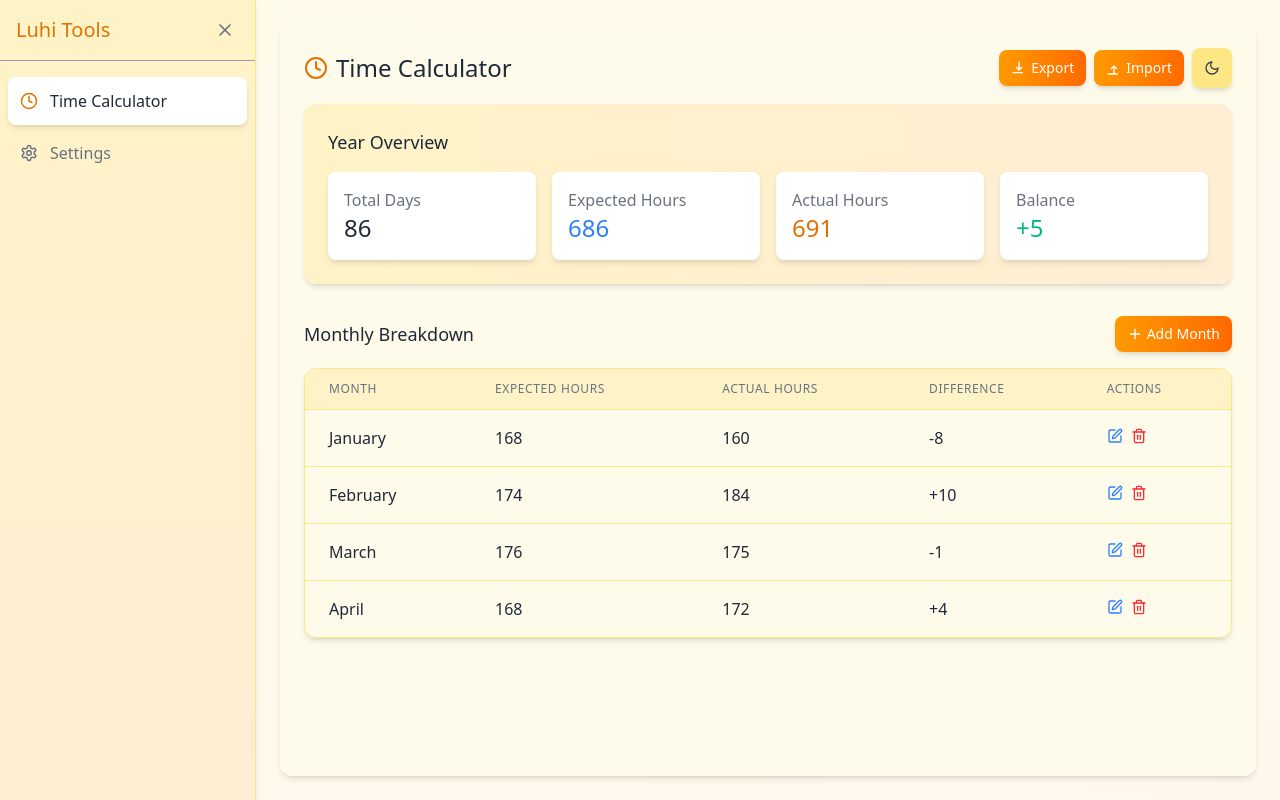
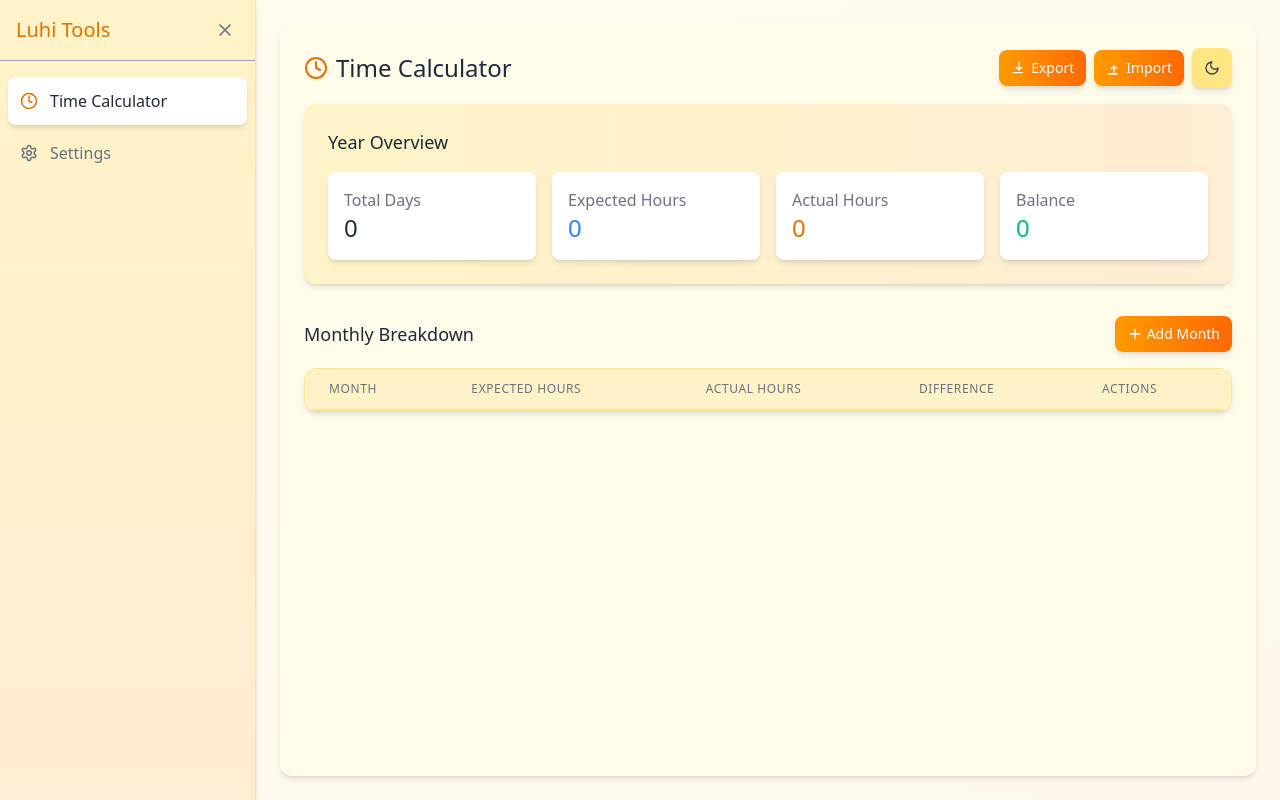
Before and after one commit to Joseph101GH/luhi-tools, a React (Vite) app: page / in a window 1280 px wide. Built offline with nearby package versions, Linux system fonts and the light colour scheme.

Commit message:
Remove test data and improve month entry with hours and minutes input

```diff
--- a/src/App.tsx
+++ b/src/App.tsx
@@ -12,12 +12,7 @@ const App: React.FC = () => {
   const [isSidebarOpen, setSidebarOpen] = useState(true);
   const [activeTool, setActiveTool] = useState('time');
   const [darkMode, setDarkMode] = useState(false);
-  const [months, setMonths] = useState<MonthData[]>([
-    { name: "January", expected: 168, actual: 160, diff: -8 },
-    { name: "February", expected: 174, actual: 184, diff: 10 },
-    { name: "March", expected: 176, actual: 175, diff: -1 },
-    { name: "April", expected: 168, actual: 172, diff: 4 },
-  ]);
+  const [months, setMonths] = useState<MonthData[]>([]);
 
   const tools = [
     { id: 'time', name: 'Time Calculator', icon: <Clock size={18} /> },
@@ -64,25 +59,39 @@ const App: React.FC = () => {
   // Function to edit a month
   const handleEditMonth = (index: number) => {
     const monthToEdit = months[index];
-    // In a real app, you would show a form/modal here
-    const newExpected = prompt(`Enter new expected hours for ${monthToEdit.name}:`, monthToEdit.expected.toString());
-    const newActual = prompt(`Enter new actual hours for ${monthToEdit.name}:`, monthToEdit.actual.toString());
 
-    if (newExpected !== null && newActual !== null) {
-      const expected = parseFloat(newExpected);
-      const actual = parseFloat(newActual);
+    const name = prompt(`Edit month name:`, monthToEdit.name);
+    if (!name) return;
 
-      if (!isNaN(expected) && !isNaN(actual)) {
+    // Calculate hours and minutes for expected time
+    const existingExpectedHours = Math.floor(monthToEdit.expected);
+    const existingExpectedMinutes = Math.round((monthToEdit.expected - existingExpectedHours) * 60);
+
+    // Calculate hours and minutes for actual time
+    const existingActualHours = Math.floor(monthToEdit.actual);
+    const existingActualMinutes = Math.round((monthToEdit.actual - existingActualHours) * 60);
+
+    const expectedHours = parseInt(prompt(`Enter expected hours for ${name}:`, existingExpectedHours.toString()) || "0", 10);
+    const expectedMinutes = parseInt(prompt(`Enter expected minutes for ${name}:`, existingExpectedMinutes.toString()) || "0", 10);
+    if (isNaN(expectedHours) || isNaN(expectedMinutes)) return;
+
+    const actualHours = parseInt(prompt(`Enter actual hours for ${name}:`, existingActualHours.toString()) || "0", 10);
+    const actualMinutes = parseInt(prompt(`Enter actual minutes for ${name}:`, existingActualMinutes.toString()) || "0", 10);
+    if (isNaN(actualHours) || isNaN(actualMinutes)) return;
+
+    // Convert to decimal hours
+    const expected = parseFloat((expectedHours + expectedMinutes / 60).toFixed(2));
+    const actual = parseFloat((actualHours + actualMinutes / 60).toFixed(2));
+
     const updatedMonths = [...months];
     updatedMonths[index] = {
       ...updatedMonths[index],
+      name,
       expected,
       actual,
-          diff: actual - expected
+      diff: parseFloat((actual - expected).toFixed(2))
     };
     setMonths(updatedMonths);
-      }
-    }
   };
 
   // Function to delete a month
@@ -216,17 +225,26 @@ const App: React.FC = () => {
             className={`${theme.primaryButton} !px-3 !py-2 !rounded-lg !text-sm !flex !items-center !gap-1 !shadow-md`}
             onClick={() => {
               const name = prompt("Enter month name:");
-              const expected = parseFloat(prompt("Enter expected hours:") || "0");
-              const actual = parseFloat(prompt("Enter actual hours:") || "0");
+              if (!name) return;
 
-              if (name && !isNaN(expected) && !isNaN(actual)) {
+              const expectedHours = parseInt(prompt("Enter expected hours:") || "0", 10);
+              const expectedMinutes = parseInt(prompt("Enter expected minutes:") || "0", 10);
+              if (isNaN(expectedHours) || isNaN(expectedMinutes)) return;
+
+              const actualHours = parseInt(prompt("Enter actual hours:") || "0", 10);
+              const actualMinutes = parseInt(prompt("Enter actual minutes:") || "0", 10);
+              if (isNaN(actualHours) || isNaN(actualMinutes)) return;
+
+              // Convert to decimal hours
+              const expected = parseFloat((expectedHours + expectedMinutes / 60).toFixed(2));
+              const actual = parseFloat((actualHours + actualMinutes / 60).toFixed(2));
+
               setMonths([...months, {
                 name,
                 expected,
                 actual,
-                  diff: actual - expected
+                diff: parseFloat((actual - expected).toFixed(2))
               }]);
-              }
             }}
           >
             <Plus size={16} /> Add Month
```
Also changed, not shown: 4 other files (tests, documents, lock files or other folders). Lines whose indentation alone changed are shown as unchanged.
